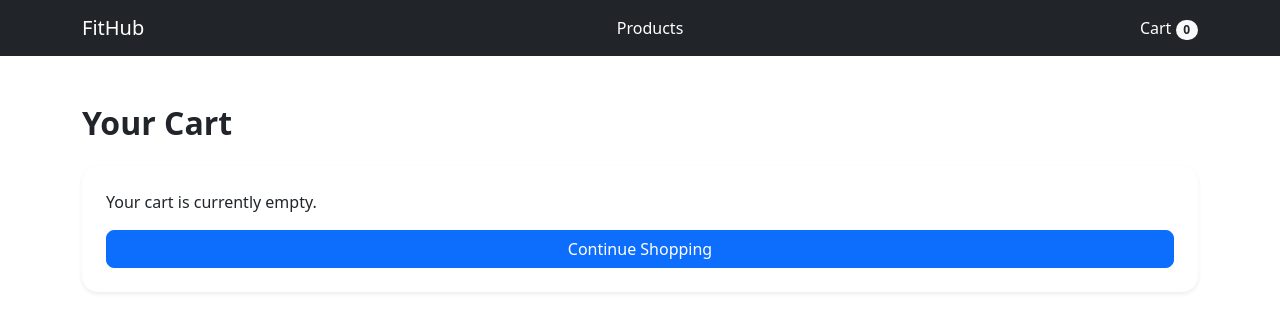
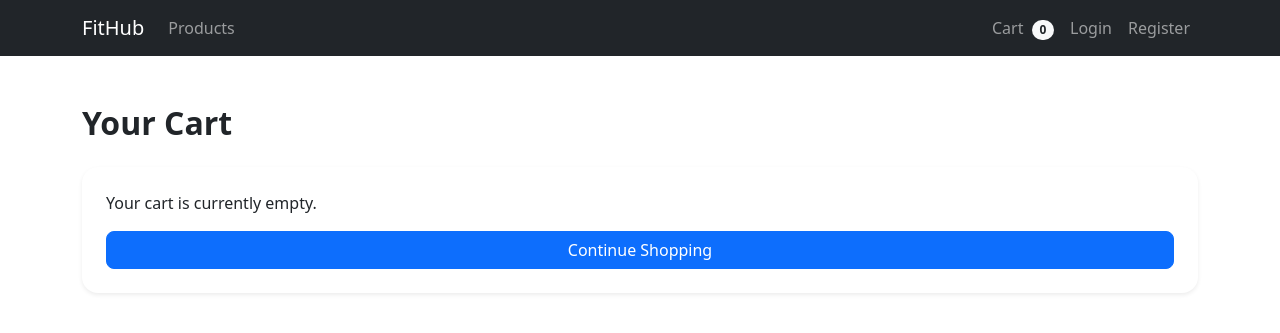
Before and after one commit to Tafari-K/fithub, a Django app: page /cart/ in a window 1280 px wide. Shown: the top 333 px of the page. Run offline with Django 5.2, Linux system fonts and the light colour scheme; some libraries are stand-ins or nearby versions.

Commit message:
Updated navbar layout for clearer authentication and navigation flow

```diff
--- a/templates/base.html
+++ b/templates/base.html
@@ -17,14 +17,51 @@
 
 <nav class="navbar navbar-expand-lg navbar-dark bg-dark">
     <div class="container">
-        <a class="navbar-brand" href="#">FitHub</a>
-        <div>
-            <a class="nav-link text-white d-inline" href="{% url 'product_list' %}">Products</a>
-        </div>
-        <div>
-            <a class="nav-link text-white d-inline" href="{% url 'view_cart' %}">
-                Cart <span class="badge bg-light text-dark rounded-pill">{{ cart_item_count }}</span>
-            </a>
+        <a class="navbar-brand" href="/">FitHub</a>
+
+        <button class="navbar-toggler" type="button" data-bs-toggle="collapse" data-bs-target="#main-nav"
+            aria-controls="main-nav" aria-expanded="false" aria-label="Toggle navigation">
+            <span class="navbar-toggler-icon"></span>
+        </button>
+
+        <div class="collapse navbar-collapse" id="main-nav">
+            <ul class="navbar-nav me-auto mb-2 mb-lg-0">
+                <li class="nav-item">
+                    <a class="nav-link" href="{% url 'product_list' %}">Products</a>
+                </li>
+            </ul>
+
+            <ul class="navbar-nav ms-auto align-items-lg-center">
+                <li class="nav-item">
+                    <a class="nav-link" href="{% url 'view_cart' %}">
+                        Cart
+                        <span class="badge bg-light text-dark rounded-pill ms-1">
+                            {{ cart_item_count }}
+                        </span>
+                    </a>
+                </li>
+
+                {% if user.is_authenticated %}
+                    <li class="nav-item">
+                        <span class="nav-link disabled text-white-50">
+                            Hi {{ user.username }}
+                        </span>
+                    </li>
+                    <li class="nav-item">
+                        <a class="nav-link" href="{% url 'profile' %}">My Profile</a>
+                    </li>
+                    <li class="nav-item">
+                        <a class="nav-link" href="{% url 'account_logout' %}">Logout</a>
+                    </li>
+                {% else %}
+                    <li class="nav-item">
+                        <a class="nav-link" href="{% url 'account_login' %}">Login</a>
+                    </li>
+                    <li class="nav-item">
+                        <a class="nav-link" href="{% url 'account_signup' %}">Register</a>
+                    </li>
+                {% endif %}
+            </ul>
         </div>
     </div>
 </nav>
@@ -35,5 +72,6 @@
 {% block postloadjs %}
 {% endblock %}
 
+<script src="https://cdn.jsdelivr.net/npm/bootstrap@5.3.3/dist/js/bootstrap.bundle.min.js"></script>
 </body>
 </html>
```
